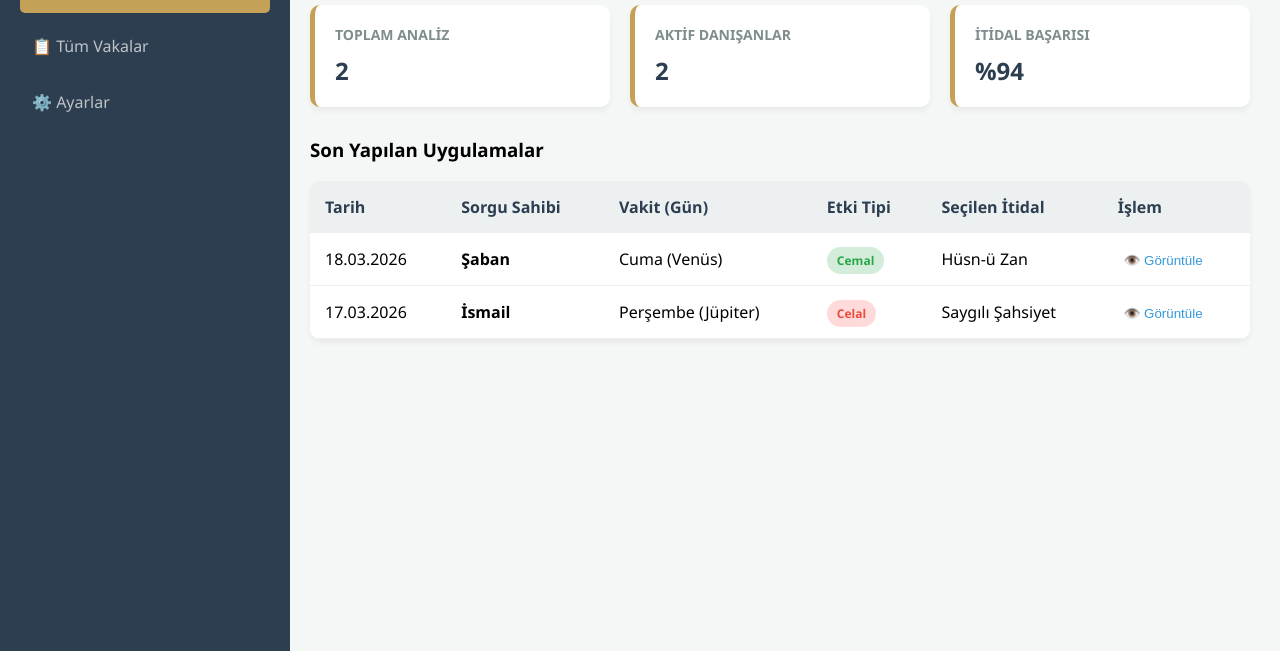
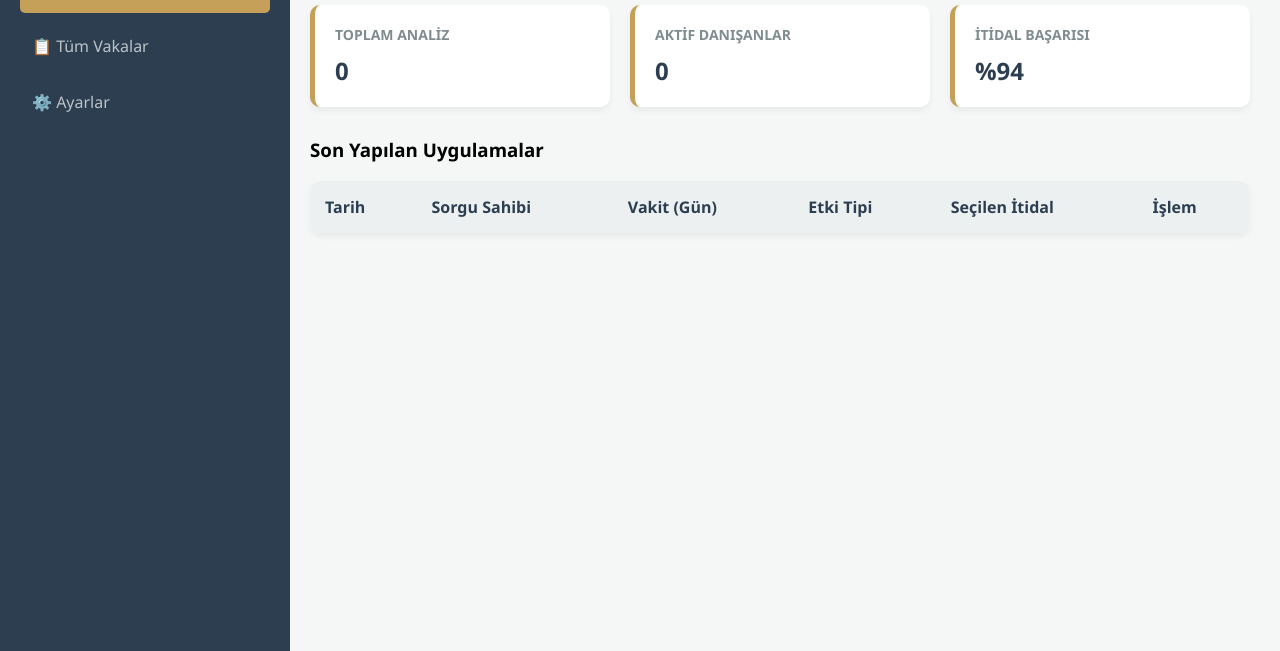
Before and after one commit to alideliveliyb-blip/kimim, a plain HTML site: page index.html in a window 1280 px wide. Shown: the part 149-800 px from the top of the page. Drawn offline with Linux system fonts and the light colour scheme.

Commit message:
Update index.html

```diff
--- a/index.html
+++ b/index.html
@@ -83,33 +83,3 @@
             </tbody>
     </table>
 </div>
-
-<script>
-    // Örnek Veri (Normalde LocalStorage'dan okunacak)
-    const vakalar = JSON.parse(localStorage.getItem('kba_vakalar')) || [
-        { tarih: "18.03.2026", isim: "Şaban", gun: "Cuma (Venüs)", etki: "Cemal", itidal: "Hüsn-ü Zan", renk: "tag-cemal" },
-        { tarih: "17.03.2026", isim: "İsmail", gun: "Perşembe (Jüpiter)", etki: "Celal", itidal: "Saygılı Şahsiyet", renk: "tag-celal" }
-    ];
-
-    function listele() {
-        const liste = document.getElementById("vakaListesi");
-        document.getElementById("totalAnaliz").innerText = vakalar.length;
-        document.getElementById("totalDanisan").innerText = [...new Set(vakalar.map(v => v.isim))].length;
-
-        liste.innerHTML = vakalar.map(v => `
-            <tr>
-                <td>${v.tarih}</td>
-                <td><b>${v.isim}</b></td>
-                <td>${v.gun}</td>
-                <td><span class="status-tag ${v.renk}">${v.etki}</span></td>
-                <td>${v.itidal}</td>
-                <td><button style="cursor:pointer; border:none; background:none; color:#3498db;">👁️ Görüntüle</button></td>
-            </tr>
-        `).join('');
-    }
-
-    listele();
-</script>
-
-</body>
-</html>
```
